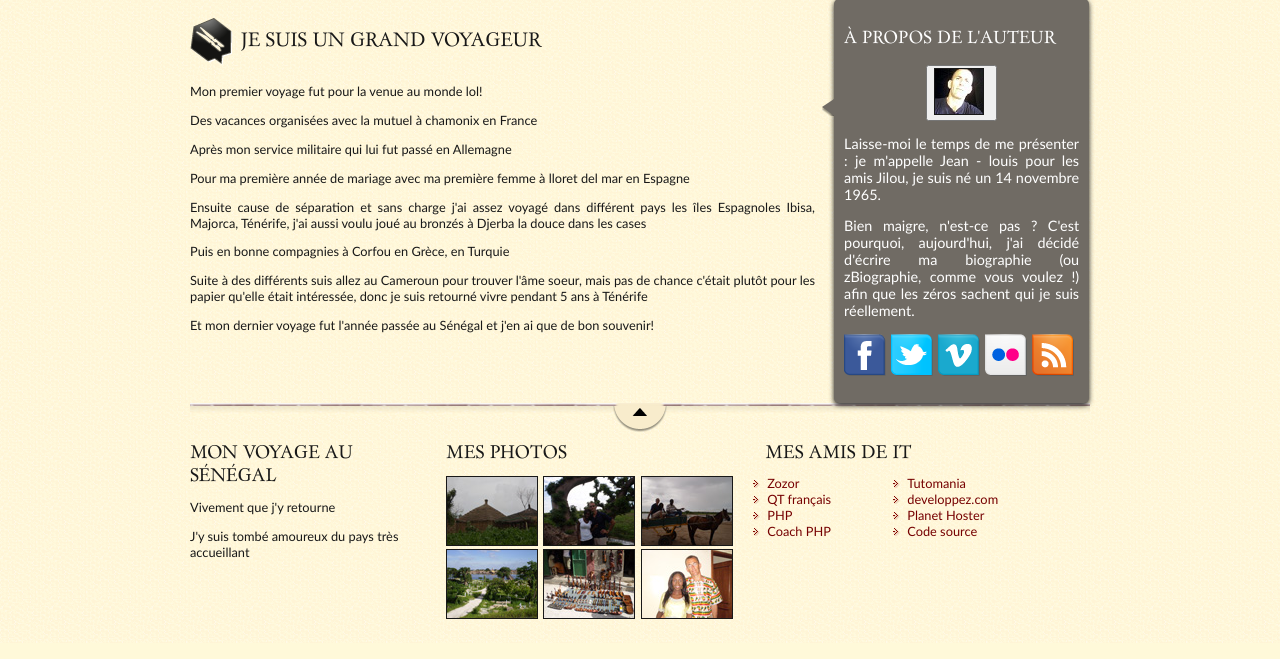
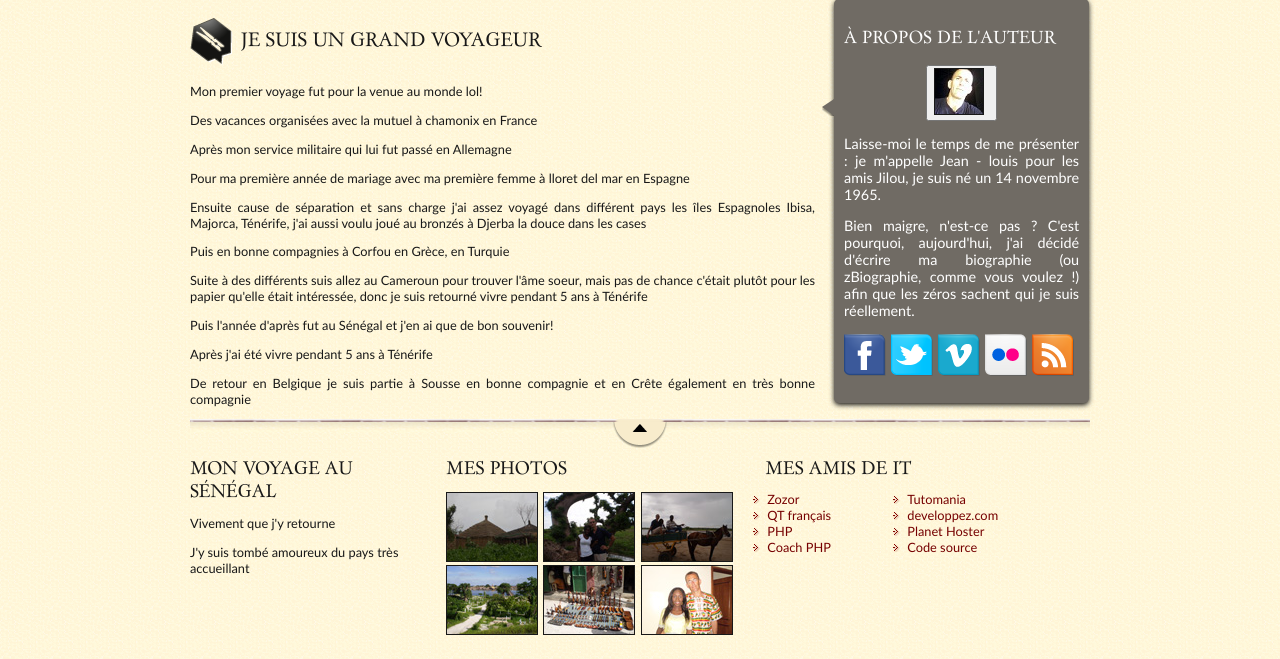
Before and after one commit to houdret/lands, a PHP site: page /index.php in a window 1280 px wide. Shown: the part 380-1039 px from the top of the page. Run offline with PHP 8.4, Linux system fonts and the light colour scheme.

Commit message:
Update index.php

```diff
--- a/vue/index.php
+++ b/vue/index.php
@@ -36,7 +36,9 @@
 					<p>Ensuite cause de séparation et sans charge j'ai assez voyagé dans différent pays les îles Espagnoles Ibisa, Majorca, Ténérife, j'ai aussi voulu joué au bronzés à Djerba la douce dans les cases</p>
 					<P>Puis en bonne compagnies à Corfou en Grèce, en Turquie</p>
 					<p>Suite à des différents suis allez au Cameroun pour trouver l'âme soeur, mais pas de chance c'était plutôt pour les papier qu'elle était intéressée, donc je suis retourné vivre pendant 5 ans à Ténérife</p>
-					<p>Et mon dernier voyage fut l'année passée au Sénégal et j'en ai que de bon souvenir!</p>
+					<p>Puis l'année d'après fut au Sénégal et j'en ai que de bon souvenir!</p>
+					<p>Après j'ai été vivre pendant 5 ans à Ténérife</p>
+					<p>De retour en Belgique je suis partie à Sousse en bonne compagnie et en Crête également en très bonne compagnie</p>
                 </article>
                 <aside>
                     <h1>À propos de l'auteur</h1>
```
